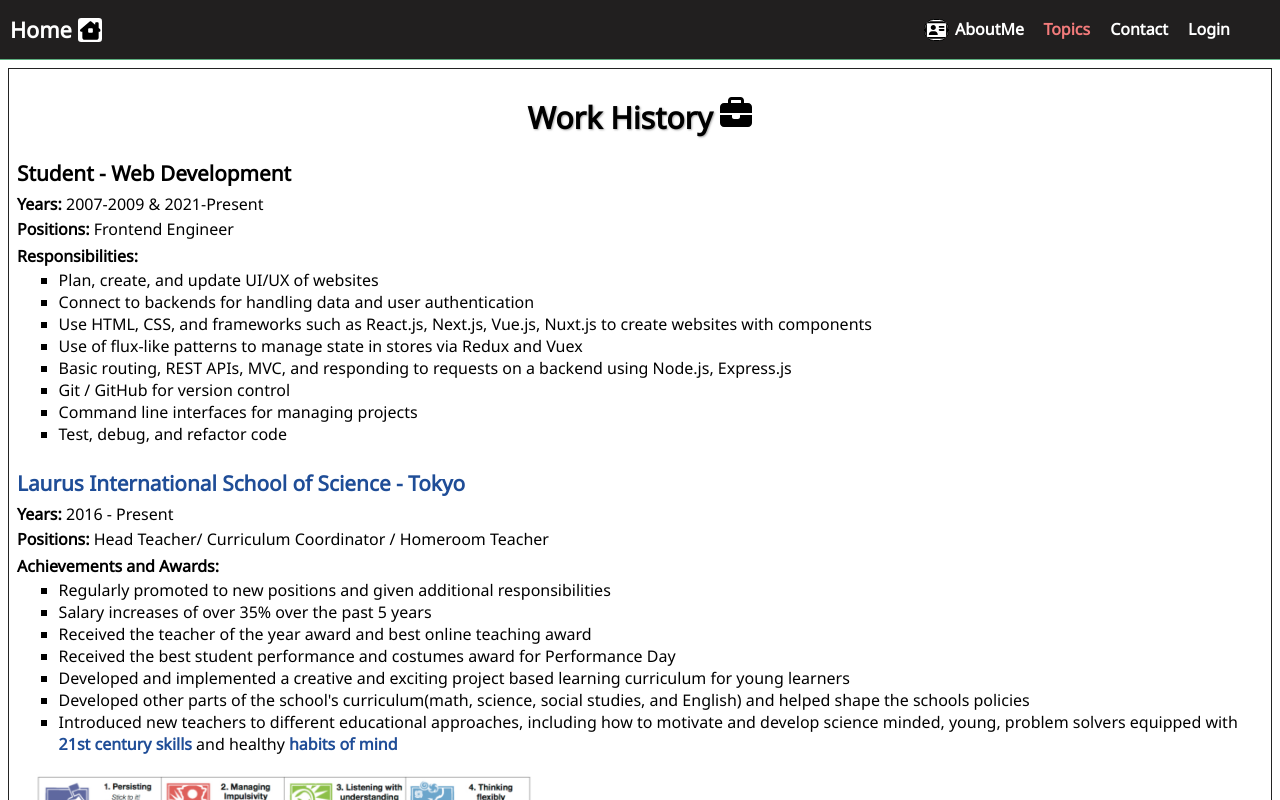
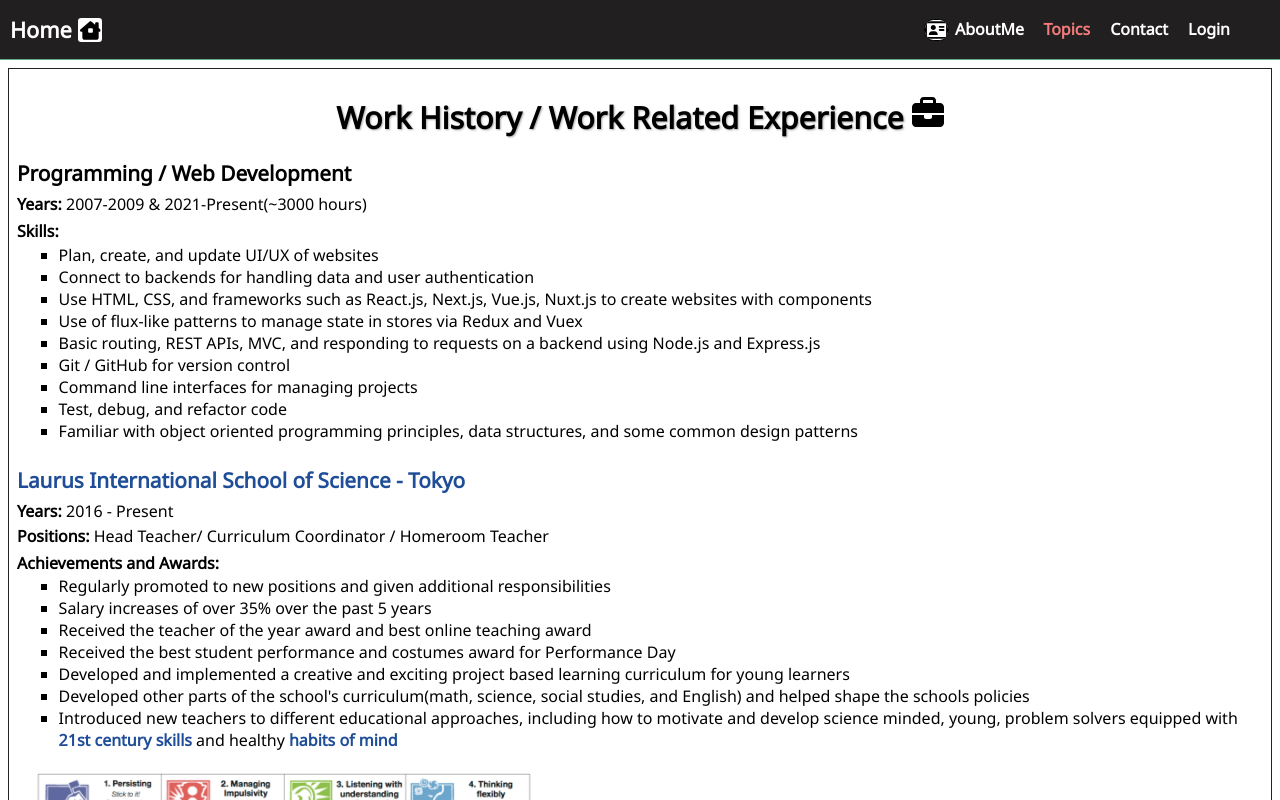
Before and after one commit to katsup07/PersonalWebsite, a Nuxt app: page /posts/work-history in a window 1280 px wide. Shown: the top 800 px of the page. Built offline with nearby package versions, Linux system fonts and the light colour scheme.

Commit message:
Update text content

```diff
--- a/pages/posts/education.vue
+++ b/pages/posts/education.vue
@@ -19,7 +19,7 @@
         <li><a href="https://www.cs.ubc.ca/~gabrielm/211/courseInformation.html">Computer Science 211</a> - Introduction to Software Development(Java)</li>
         <li><a href="https://codewithmosh.com/">Code with Mosh</a> - Data Structures, design patterns, clean code writing, refactoring, git, and also an introduction to test driven development</li>
         <li><a href="https://www.theodinproject.com/">The Odin Project -</a> A free, full stack, project based learning curriculum that is supported by an open source community</li>
-        <li><a href="https://www.udemy.com/">Udemy</a> - Various courses about Javascript and its frameworks, such as React, Vue, Next.js, Nuxt.js, and Node.js</li>
+        <li><a href="https://www.udemy.com/">Udemy</a> - Various courses about Javascript and its frameworks, such as React, Vue, Angular, Next.js, Nuxt.js, and Node.js</li>
       </ul>
     </section>
   </div>
--- a/pages/posts/work-history.vue
+++ b/pages/posts/work-history.vue
@@ -1,20 +1,20 @@
 <template>
     <div class="content-container">
-        <h1>Work History <img class="building-icon" src="~/static/assets/icons/briefcase-icon.svg"/></h1>
+        <h1>Work History / Work Related Experience <img class="building-icon" src="~/static/assets/icons/briefcase-icon.svg"/></h1>
       <section>
-      <h2>Student - Web Development</h2>
-      <div><span class="field">Years:</span> 2007-2009 & 2021-Present</div>
-      <div><span class="field">Positions: </span>Frontend Engineer</div>
-      <div><h3>Responsibilities:</h3>
+      <h2>Programming / Web Development</h2>
+      <div><span class="field">Years:</span> 2007-2009 & 2021-Present(~3000 hours)</div>
+      <div><h3>Skills:</h3>
       <ul>
         <li>Plan, create, and update UI/UX of websites</li>
         <li>Connect to backends for handling data and user authentication</li>
         <li>Use HTML, CSS, and frameworks such as React.js, Next.js, Vue.js, Nuxt.js to create websites with components</li>
         <li>Use of flux-like patterns to manage state in stores via Redux and Vuex</li>
-        <li>Basic routing, REST APIs, MVC, and responding to requests on a backend using Node.js, Express.js</li>
+        <li>Basic routing, REST APIs, MVC, and responding to requests on a backend using Node.js and Express.js</li>
         <li>Git / GitHub for version control</li>
         <li>Command line interfaces for managing projects</li>
         <li>Test, debug, and refactor code</li>
+        <li>Familiar with object oriented programming principles, data structures, and some common design patterns</li>
       </ul>
       </div>
       </section>
```
